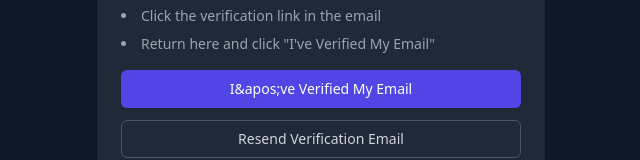
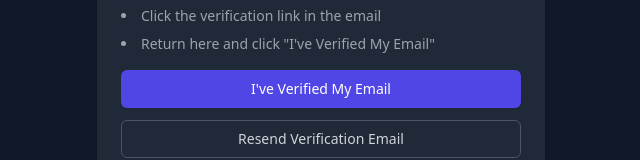
Before and after one commit to laurencestokes/challenger-events, a Next.js app: page /auth/verify-email in a window 1280 px wide. Shown: the part 410-570 px from the top of the page, without its empty margins (319-959 px from the left). Built offline with nearby package versions, Linux system fonts and the light colour scheme; no server answers; the database is empty; sample sign-in values are in the browser's storage.

Commit message:
fix: correct html entity usage in email verification page

```diff
--- a/app/auth/verify-email/page.tsx
+++ b/app/auth/verify-email/page.tsx
@@ -1,3 +1,4 @@
+/* eslint-disable react/no-unescaped-entities */
 'use client';
 
 import { useState } from 'react';
@@ -110,7 +111,7 @@ export default function VerifyEmailPage() {
               <ul className="list-disc list-inside space-y-2">
                 <li>Check your inbox (and spam folder)</li>
                 <li>Click the verification link in the email</li>
-                <li>Return here and click &quot;I&apos;ve Verified My Email&quot;</li>
+                <li>Return here and click &quot;I've Verified My Email&quot;</li>
               </ul>
             </div>
 
@@ -132,7 +133,7 @@ export default function VerifyEmailPage() {
                 disabled={loading}
                 className="w-full flex justify-center py-2 px-4 border border-transparent rounded-md shadow-sm text-sm font-medium text-white bg-indigo-600 hover:bg-indigo-700 focus:outline-none focus:ring-2 focus:ring-offset-2 focus:ring-indigo-500 disabled:opacity-50"
               >
-                {loading ? 'Checking...' : 'I&apos;ve Verified My Email'}
+                {loading ? 'Checking...' : "I've Verified My Email"}
               </button>
 
               <button
--- a/lib/firebase.ts
+++ b/lib/firebase.ts
@@ -58,7 +58,7 @@ try {
 }
 
 // Export the instances with proper null checks
-export const db = firestoreInstance;
-export const auth = authInstance;
+export const db = firestoreInstance!;
+export const auth = authInstance!;
 
 export default app;
```
